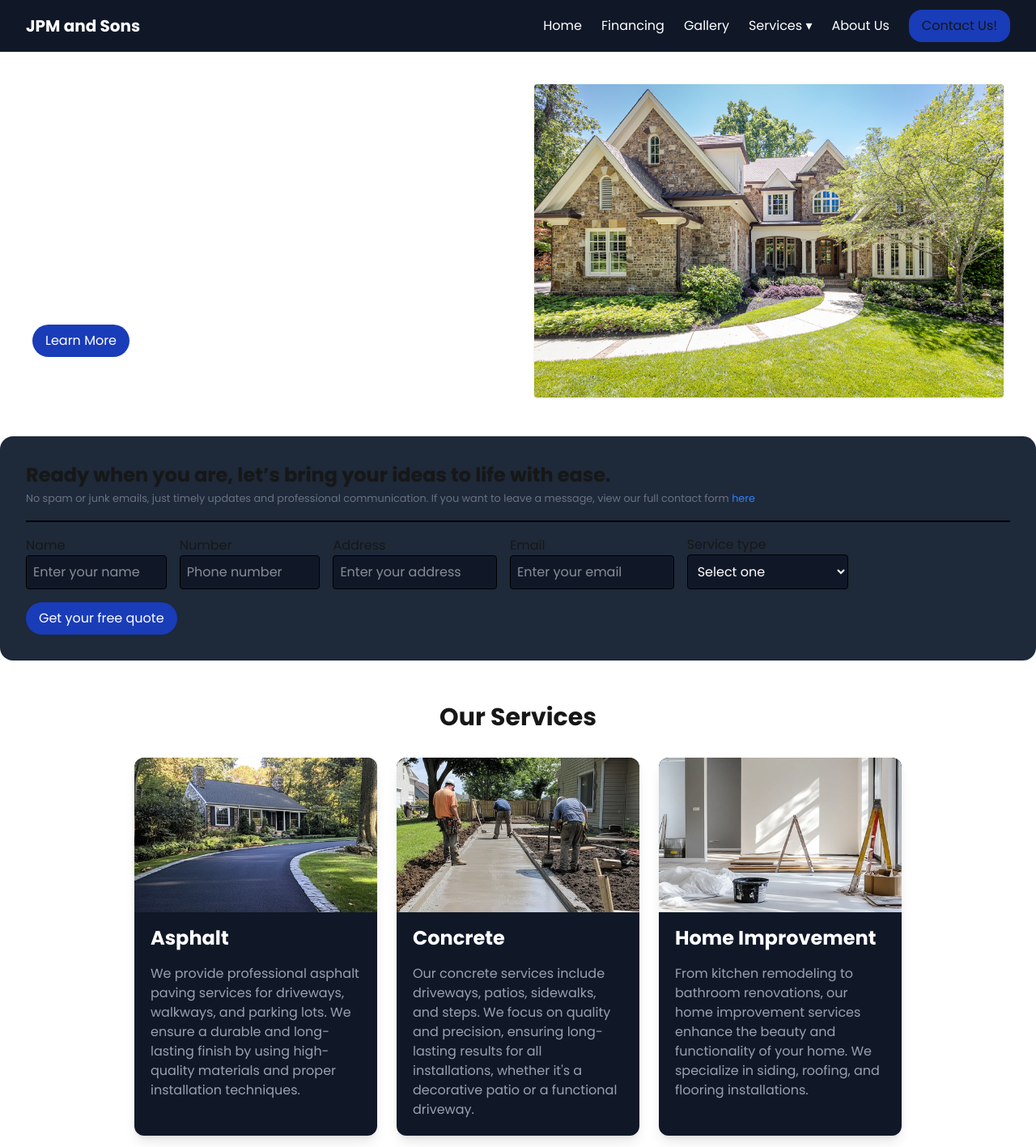
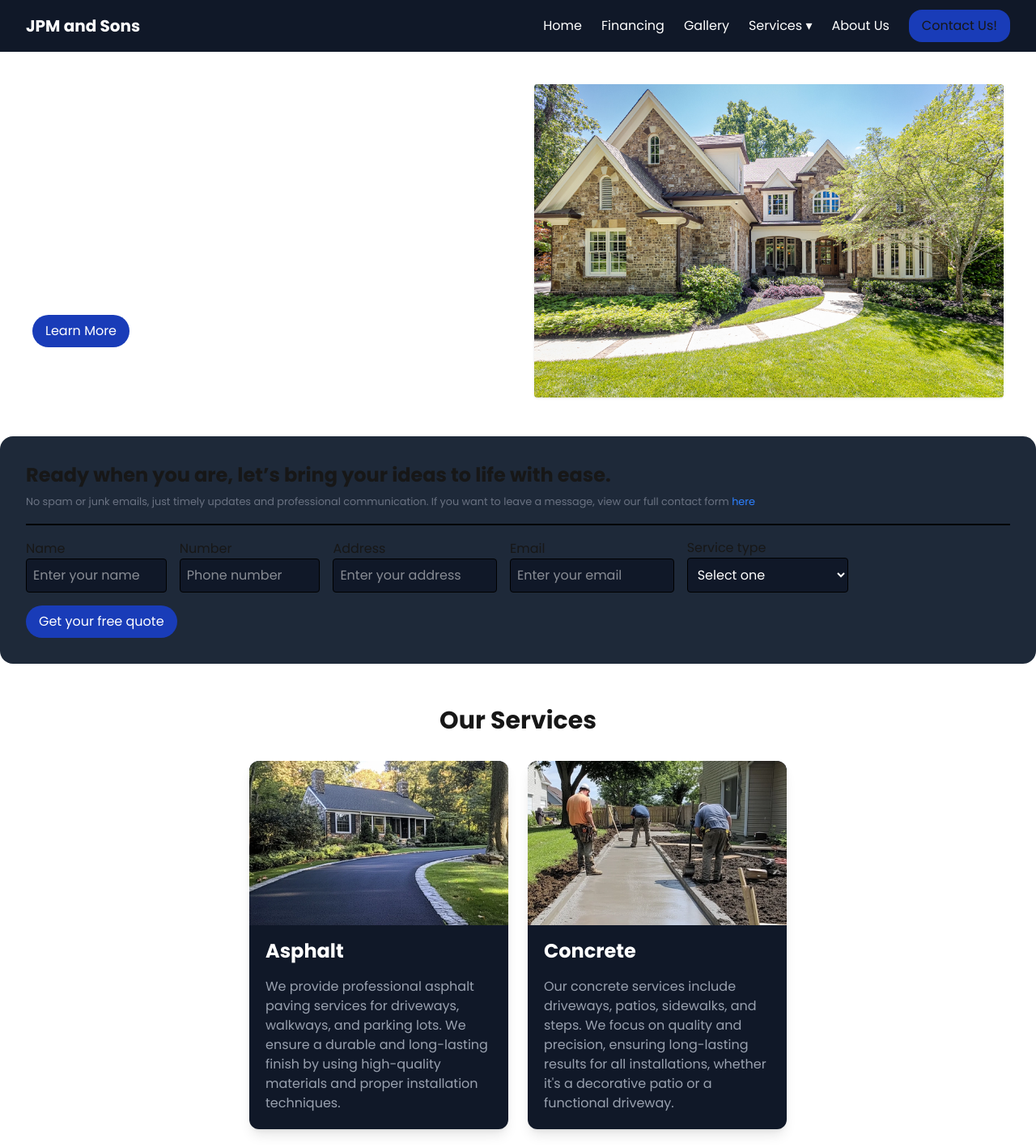
Before and after one commit to TonyRodriguez24/untitled-project, a Next.js app: page / in a window 1280 px wide. Shown: the top 1417 px of the page at 81% size. Built offline with nearby package versions, Linux system fonts and the light colour scheme.

Commit message:
mobile responsivess adjustments

```diff
--- a/src/app/gallery/page.jsx
+++ b/src/app/gallery/page.jsx
@@ -10,19 +10,18 @@
 import { RiMessage2Fill } from "react-icons/ri";
 
 export default function Gallery() {
-  const [loadedCount, setLoadedCount] = useState(0);
+
   const [isLoaded, setIsLoaded] = useState(false);
-  const TOTAL_TRACKED_IMAGES = 6; // ✅ ONLY WAIT FOR 6 IMAGES
 
   useEffect(() => {
-    if (loadedCount >= TOTAL_TRACKED_IMAGES) {
+    const timeout = setTimeout(() => {
       setIsLoaded(true);
-    }
-  }, [loadedCount]);
+    }, 1000); // ⏱️ Adjust this as needed
 
-  const handleImageLoaded = () => {
-    setLoadedCount((prev) => prev + 1);
-  };
+    return () => clearTimeout(timeout);
+  }, []);
+
+
 
   return (
     <>
@@ -81,10 +80,7 @@
                 width={500}
                 height={350}
                 className="rounded shadow-sm"
-                // ✅ pass onLoad only to first 6
-                onLoad={
-                  idx < TOTAL_TRACKED_IMAGES ? handleImageLoaded : undefined
-                }
+
               />
             </figure>
           ))}
--- a/src/components/ContactForm.jsx
+++ b/src/components/ContactForm.jsx
@@ -46,7 +46,7 @@
             autoComplete="on"
             className="flex flex-col lg:bg-gray-800 gap-2 my-2 lg:mx-0 p-8 rounded-2xl shadow-background shadow-2xl justify-center items-start">
             <header className="text-start">
-              <h3 className="font-bold text-2xl">
+              <h3 className="font-bold text-2xl mb-1">
                 Ready when you are, let’s bring your ideas to life with ease.
               </h3>
               <small className="text-gray-500">
--- a/src/components/home-page/HeroHeader.jsx
+++ b/src/components/home-page/HeroHeader.jsx
@@ -15,10 +15,18 @@
     <div className="w-full flex justify-center sm:px-8 lg:px-10">
       <div className="grid grid-cols-1 lg:grid-cols-12 lg:gap-10 max-w-screen-2xl w-full items-stretch lg:py-10">
         {/* Text Section */}
-        <div className="p-3 lg:p-0 col-span-12 lg:col-span-6 flex flex-col justify-center gap-4 lg:gap-6 text-white h-[calc(var(--vh,1vh)*100-64px)] lg:h-auto">
-          <h1 className="text-5xl font-extrabold select-none">{title}</h1>
-          <p className="text-lg lg:text-xl select-none">{subtitle}</p>
-          <Button CTA={buttonText} href={buttonHref} />
+        <div
+          className="relative p-3 lg:p-0 col-span-12 lg:col-span-6 flex flex-col justify-center gap-4 lg:gap-6 py-10 text-white h-[calc(var(--vh,1vh)*100-64px)] lg:h-auto
+            bg-[url('/potential-bg.webp')] bg-cover bg-center lg:bg-none">
+          {/* Mobile-only overlay */}
+          <div className="absolute inset-0 bg-black/70 z-0 lg:hidden" />
+
+          {/* Content */}
+          <div className="flex flex-col gap-3 relative z-10">
+            <h1 className="text-5xl font-extrabold select-none">{title}</h1>
+            <p className="text-lg lg:text-xl select-none">{subtitle}</p>
+            <Button CTA={buttonText} href={buttonHref} />
+          </div>
         </div>
 
         {/* Image Section */}
--- a/src/components/home-page/Services.jsx
+++ b/src/components/home-page/Services.jsx
@@ -11,7 +11,7 @@
         {services.map((service) => (
           <div
             key={service.id}
-            className="flex flex-col text-center shadow-lg rounded-xl bg-gray-900 overflow-hidden w-10/12 sm:max-w-[300px]">
+            className="flex flex-col text-center shadow-lg rounded-xl bg-gray-900 overflow-hidden w-10/12 sm:max-w-[320px]">
             <Link href={`/services/${service.link}`}>
               <Image
                 src={service.image}
--- a/src/components/home-page/Testimonials.jsx
+++ b/src/components/home-page/Testimonials.jsx
@@ -27,7 +27,7 @@
 export default function Testimonials() {
   return (
     <section id="testimonials" className="bg-black py-12">
-      <div className="xl:max-w-2/3 w-3/4 md:w-10/12 mx-auto xl:px-10">
+      <div className="xl:max-w-2/3 w-11/12 md:w-10/12 mx-auto xl:px-10">
         {/* Section Header */}
         <header className="text-center mb-10">
           <h2 className="text-3xl font-bold">What Our Clients Say</h2>
--- a/src/components/layout/Footer.jsx
+++ b/src/components/layout/Footer.jsx
@@ -14,7 +14,7 @@
 export default function Footer() {
   return (
     <footer>
-      <div className="grid grid-cols-1 md:grid-cols-2 gap-y-3 lg:gap-0 xl:grid-cols-4 items-stretch w-full xl:max-w-full mx-auto bg-black p-10">
+      <div className="grid grid-cols-1 md:grid-cols-2 gap-y-3 lg:gap-0 xl:grid-cols-4 items-stretch w-full xl:max-w-full mx-auto bg-black md:p-10 p-5">
         {/* Contact Info */}
         <div className="flex flex-col gap-3 items-center p-3">
           <h3 className="font-bold text-2xl lg:text-3xl">CONNECT WITH US</h3>
```
Also changed, not shown: public/potential-bg.webp (added).
